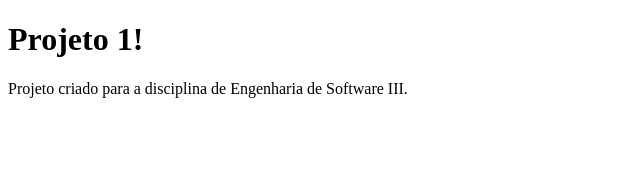
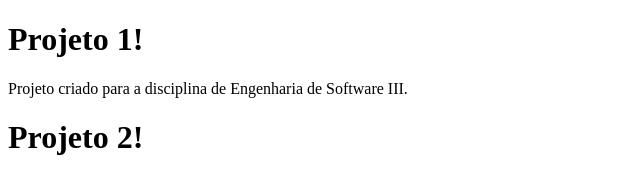
Before and after one commit to infvagner/Pincel, a plain HTML site: page index.html in a window 1280 px wide. Shown: the whole page, without its empty margins (0-640 px from the left). Drawn offline with Linux system fonts and the light colour scheme.

Commit message:
Projeto 2 index.html

```diff
--- a/index.html
+++ b/index.html
@@ -6,5 +6,6 @@
 <body>
     <h1>Projeto 1!</h1>
     <p>Projeto criado para a disciplina de Engenharia de Software III.</p>
+    <h1>Projeto 2!</h1>
 </body>
 </html>
```
